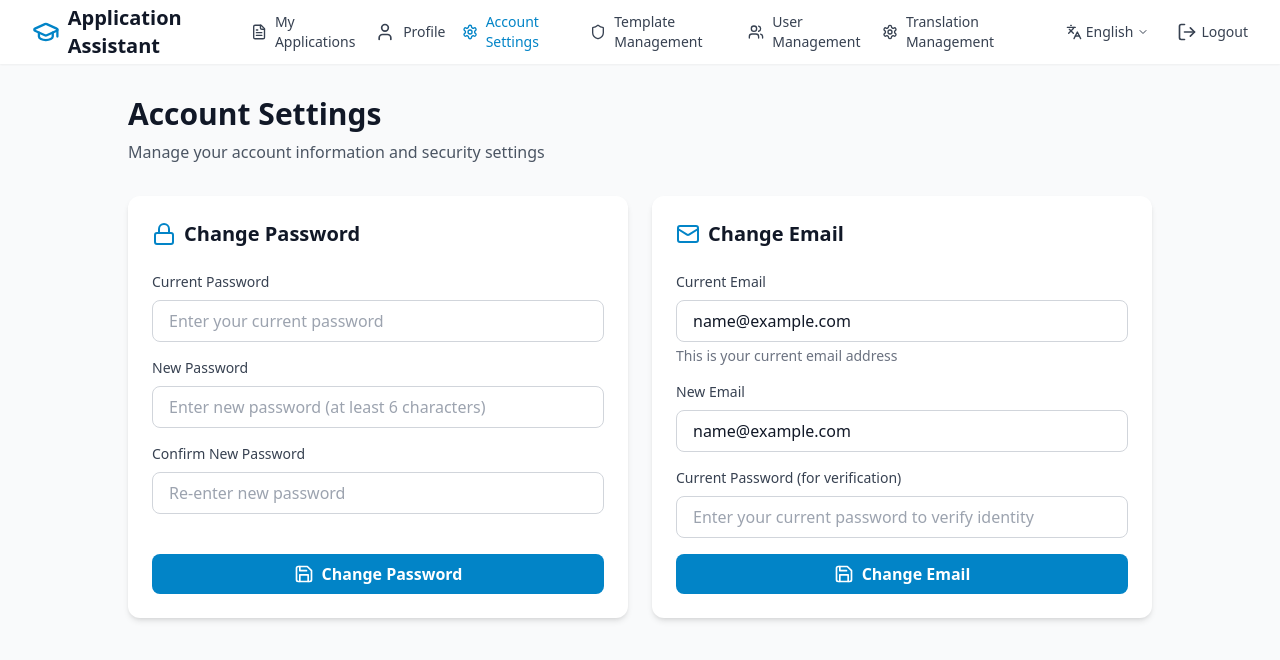
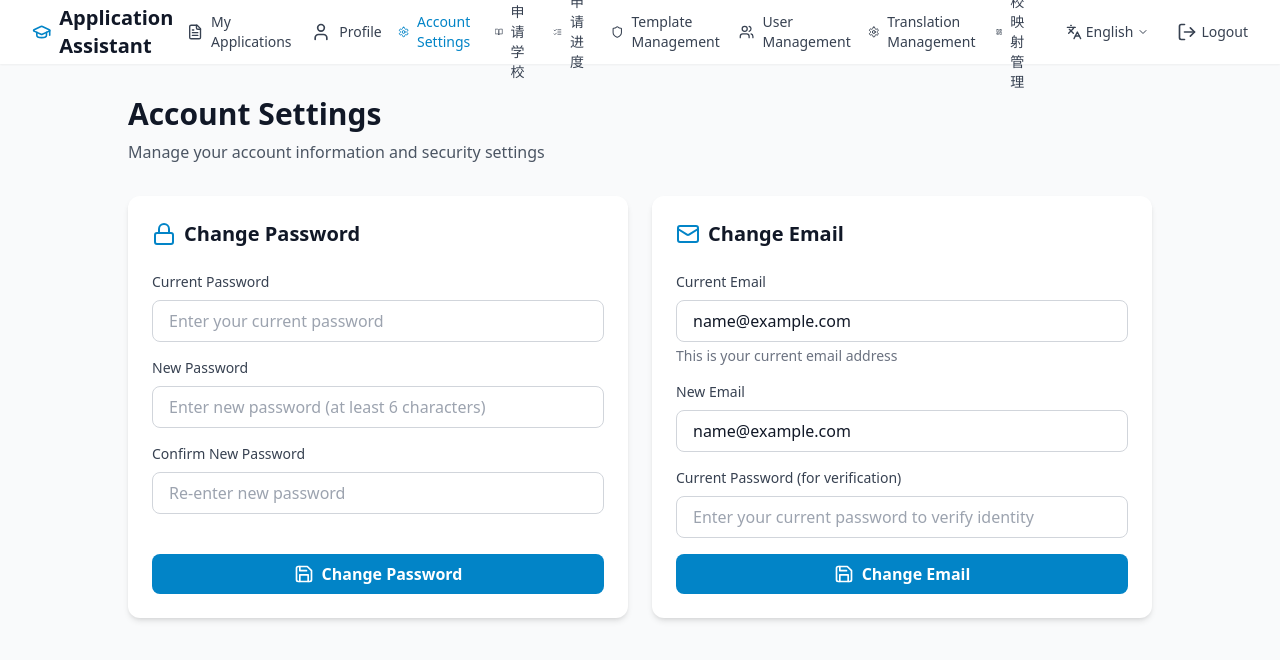
Before and after one commit to sosomamahk-ai/school-application-assistant, a Next.js app: page /settings in a window 1280 px wide. Shown: the top 660 px of the page. Built offline with nearby package versions, Linux system fonts and the light colour scheme; sample sign-in values are in the browser's storage.

Commit message:
Update Layout.tsx

```diff
--- a/src/components/Layout.tsx
+++ b/src/components/Layout.tsx
@@ -1,7 +1,20 @@
 import { ReactNode, useState, useEffect } from 'react';
 import Link from 'next/link';
 import { useRouter } from 'next/router';
-import { GraduationCap, User, FileText, LogOut, Settings, Shield, Users, Menu, X } from 'lucide-react';
+import {
+  GraduationCap,
+  User,
+  FileText,
+  LogOut,
+  Settings,
+  Shield,
+  Users,
+  Menu,
+  X,
+  BookOpen,
+  ListChecks,
+  LayoutDashboard
+} from 'lucide-react';
 import { useTranslation } from '@/contexts/TranslationContext';
 import LanguageSwitch from './LanguageSwitch';
 import { clearAuthTokenCookie } from '@/utils/token';
@@ -46,6 +59,11 @@ export default function Layout({ children }: LayoutProps) {
 
   const isAdmin = userRole === 'admin';
 
+  const getLabel = (key: string, fallback: string) => {
+    const value = t(key);
+    return value === key ? fallback : value;
+  };
+
   const primaryLinks = [
     {
       href: '/dashboard',
@@ -61,6 +79,16 @@ export default function Layout({ children }: LayoutProps) {
       href: '/settings',
       label: t('settings.title'),
       icon: Settings
+    },
+    {
+      href: '/schools',
+      label: getLabel('navbar.schools', '可申请学校'),
+      icon: BookOpen
+    },
+    {
+      href: '/applications/overview',
+      label: getLabel('navbar.applicationsOverview', '申请进度'),
+      icon: ListChecks
     }
   ];
 
@@ -79,6 +107,11 @@ export default function Layout({ children }: LayoutProps) {
       href: '/admin/translations',
       label: t('admin.translations.title'),
       icon: Settings
+    },
+    {
+      href: '/admin/schools',
+      label: getLabel('navbar.adminSchools', '学校映射管理'),
+      icon: LayoutDashboard
     }
   ];
 
```
